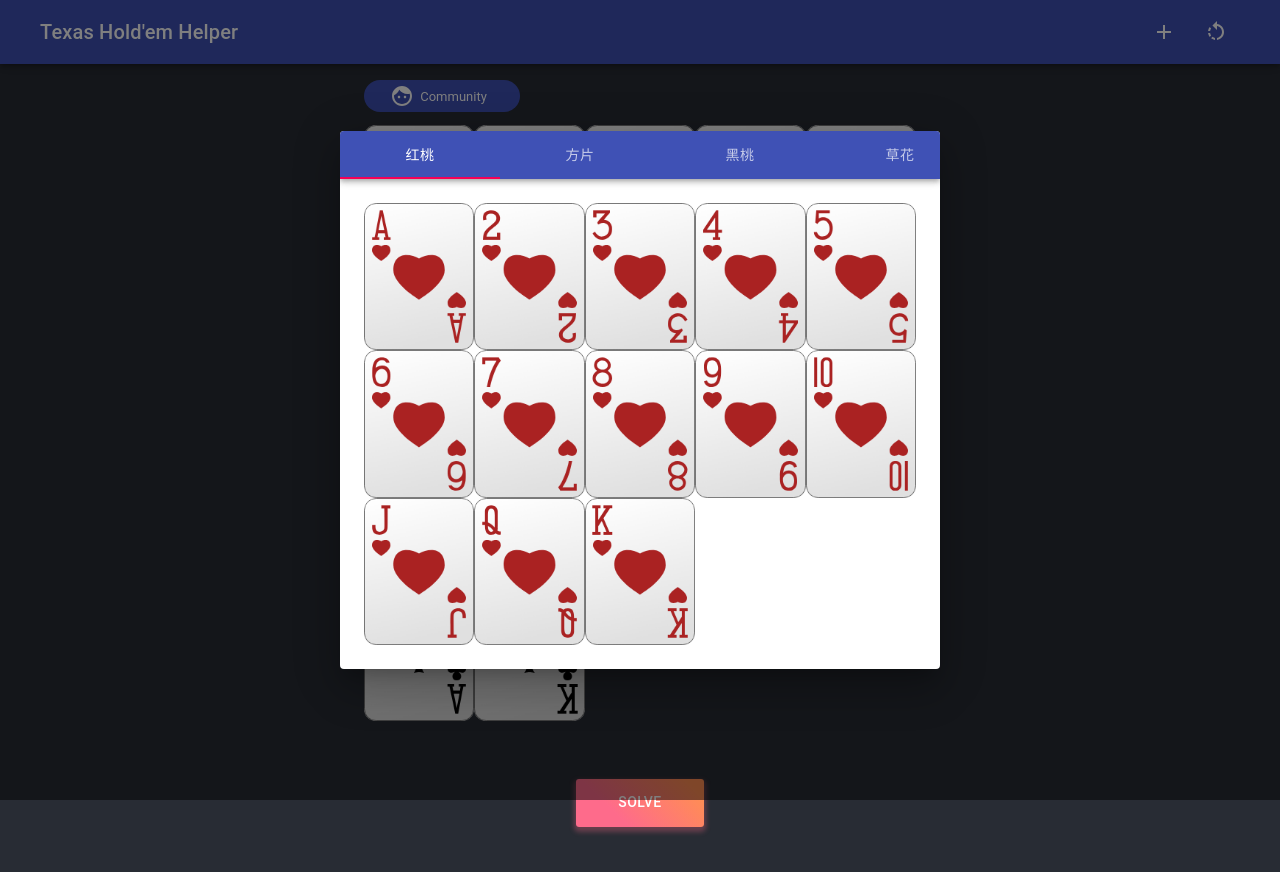
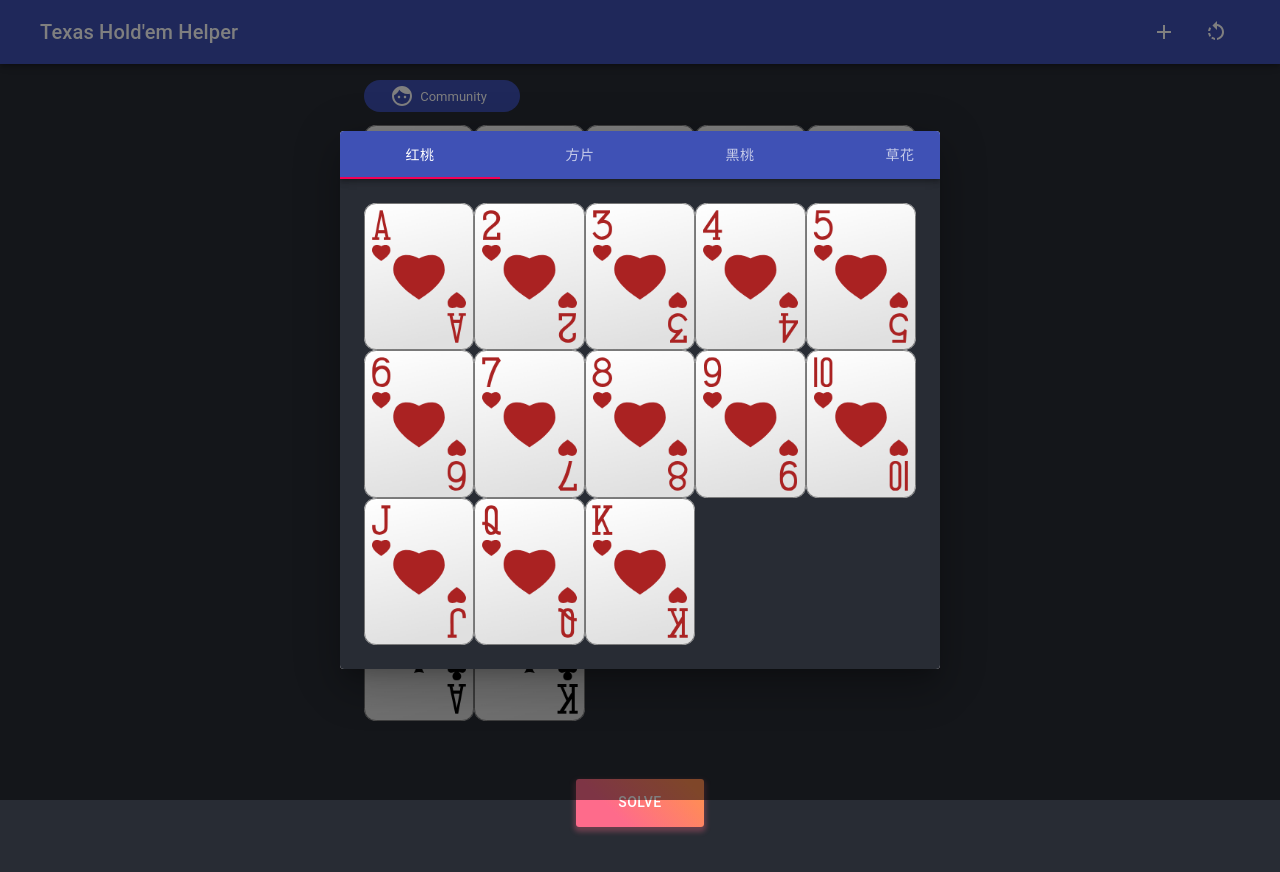
Before and after one commit to archieyang/texas-holdem-helper, a React (Create React App) app: page / in a window 1280 px wide. Both pictures are taken after a click on the picture 419 px from the left and 198 px from the top of the page. Shown: the top 872 px of the page. Built offline with nearby package versions, Linux system fonts and the light colour scheme.

Commit message:
Change card picker background color
Signed-off-by: Archie Yang <yangyxcn@gmail.com>

```diff
--- a/src/App.css
+++ b/src/App.css
@@ -1,6 +1,9 @@
 body {
   background-color: #282c34;
   /* background: linear-gradient(45deg, #FE6B8B 30%, #FF8E53 90%); */
+}
+.Content {
+  background-color: #282c34;
 }
 .Winner {
   background: -webkit-linear-gradient(
--- a/src/components/pickerDialog.jsx
+++ b/src/components/pickerDialog.jsx
@@ -25,6 +25,8 @@ function TabPanel(props) {
       id={`simple-tabpanel-${index}`}
       aria-labelledby={`simple-tab-${index}`}
       {...other}
+      className="Content"
+      style={{ height: "100%" }}
     >
       {value === index && <Box p={3}>{children}</Box>}
     </div>
```
